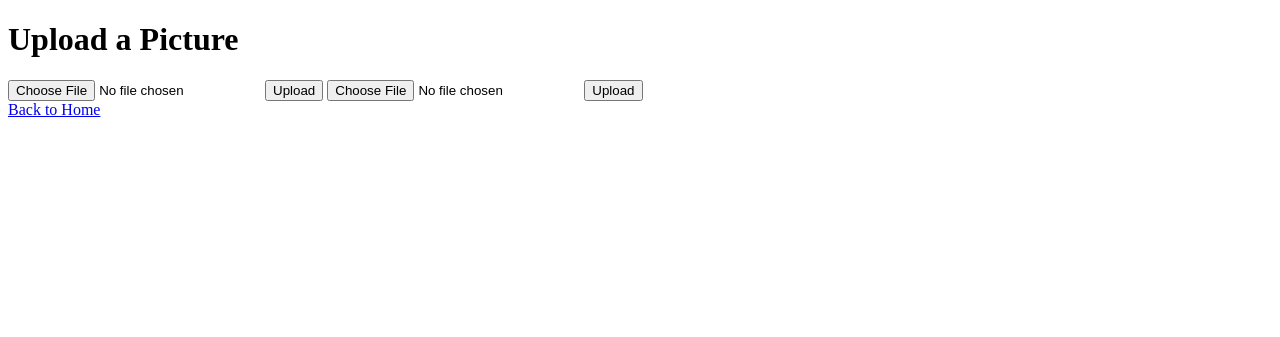
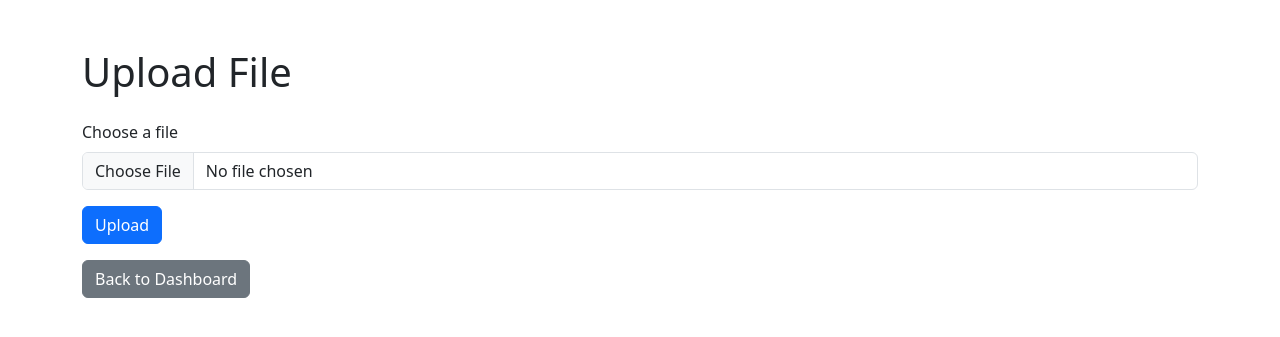
Before and after one commit to asent1234/PlantProject, a Flask app: page /upload in a window 1280 px wide. Shown: the top 337 px of the page. Run offline with Flask 3, Linux system fonts and the light colour scheme; the visitor is signed in with stand-in values (Sample User, id 1); some libraries are stand-ins or nearby versions.

Commit message:
upload feature

```diff
--- a/web_development/app.py
+++ b/web_development/app.py
@@ -1,8 +1,5 @@
 from flask import Flask, render_template, request, redirect, url_for
 import os
-
-from flask import Flask, render_template, url_for, redirect
-from flask_scss import Scss
 from flask_sqlalchemy import SQLAlchemy
 from flask_login import UserMixin, login_user, LoginManager, login_required, logout_user, current_user
 from flask_wtf import FlaskForm
@@ -12,13 +9,16 @@ from flask_bcrypt import Bcrypt
 
 app = Flask(__name__)
 
-
-# Login function
-
-# call SQLALCHEMY
+# Configure upload folder
+UPLOAD_FOLDER = 'static/uploads'
+app.config['UPLOAD_FOLDER'] = UPLOAD_FOLDER
 app.config['SQLALCHEMY_DATABASE_URI'] = 'sqlite:///database.db'
 app.config['SECRET_KEY'] = 'thisisasecretkey'
-# apply SQLALCHEMY
+
+# Ensure the upload folder exists
+os.makedirs(UPLOAD_FOLDER, exist_ok=True)
+
+# Initialize extensions
 db = SQLAlchemy(app)
 bcrypt = Bcrypt(app)
 
@@ -68,7 +68,7 @@ class LoginForm(FlaskForm):
 
 @app.route('/')
 def home():
-    return render_template('home.html') # point to the file you want use in the templates
+    return render_template('home.html')
 
 
 @app.route('/login', methods=['GET', 'POST'])
@@ -96,7 +96,7 @@ def logout():
     return redirect(url_for('login'))
 
 
-@ app.route('/register', methods=['GET', 'POST'])
+@app.route('/register', methods=['GET', 'POST'])
 def register():
     form = RegisterForm()
 
@@ -109,19 +109,9 @@ def register():
 
     return render_template('register.html', form=form)
 
-# Upload picture function
-
-# Configure upload folder
-UPLOAD_FOLDER = 'static/uploads'
-app.config['UPLOAD_FOLDER'] = UPLOAD_FOLDER
-
-# Ensure the upload folder exists
-os.makedirs(UPLOAD_FOLDER, exist_ok=True)
-
-def home():
-    return render_template('index.html') # the home page
 
 @app.route('/upload', methods=['GET', 'POST'])
+# Removed @login_required to allow anyone to upload
 def upload_file():
     if request.method == 'POST':
         if 'file' not in request.files:
@@ -139,9 +129,12 @@ def upload_file():
 
     return render_template('upload.html')
 
+
 @app.route('/uploads/<filename>')
+# Removed @login_required to allow anyone to view uploads
 def uploaded_file(filename):
     return render_template('uploaded.html', filename=filename)
 
+
 if __name__ == '__main__':
     app.run(debug=True)
--- a/web_development/templates/upload.html
+++ b/web_development/templates/upload.html
@@ -3,18 +3,28 @@
 <head>
     <meta charset="UTF-8">
     <meta name="viewport" content="width=device-width, initial-scale=1.0">
-    <title>Upload</title>
+    <title>Upload File</title>
+    <link rel="stylesheet" href="https://cdn.jsdelivr.net/npm/bootstrap@5.3.0/dist/css/bootstrap.min.css">
 </head>
 <body>
-    <h1>Upload a Picture</h1>
-    <form action="/upload" method="POST" enctype="multipart/form-data">
-        <input type="file" name="file" required>
-        <button type="submit">Upload</button>
-    <form action="/upload" method="POST" enctype="multipart/form-data">
-        <input type="file" name="file">
-        <input type="submit" value="Upload">
-    </form>
+    <div class="container mt-5">
+        <h1>Upload File</h1>
 
-    <a href="/">Back to Home</a>
+        <form method="POST" enctype="multipart/form-data" class="mt-4">
+            <div class="mb-3">
+                <label for="file" class="form-label">Choose a file</label>
+                <input type="file" class="form-control" id="file" name="file">
+            </div>
+            <button type="submit" class="btn btn-primary">Upload</button>
+        </form>
+
+        <div class="mt-3">
+            {% if current_user.is_authenticated %}
+                <a href="{{ url_for('dashboard') }}" class="btn btn-secondary">Back to Dashboard</a>
+            {% else %}
+                <a href="{{ url_for('home') }}" class="btn btn-secondary">Back to Home</a>
+            {% endif %}
+        </div>
+    </div>
 </body>
 </html>
```
Also changed, not shown: web_development/templates/dashboard.html (+20 -7 lines), web_development/templates/home.html (+26 -7 lines), web_development/templates/uploaded.html (+20 -5 lines), instance/database.db (deleted), instance/plantcare.db (added), static/uploads/1933.1163 - Waterloo Bridge, Sunlight Effect.jpg (added), static/uploads/514564ldsdl.jpg (added).
